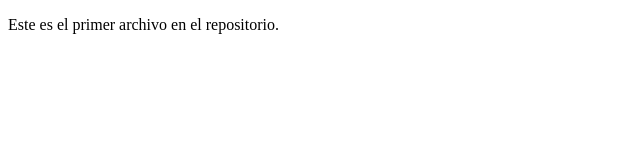
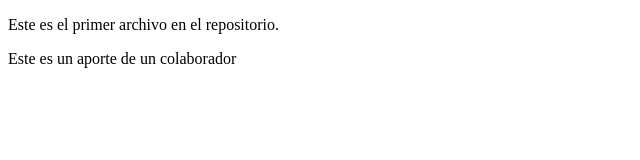
Before and after one commit to AndresMhdz/Act_3.3_Mant_y_Scripting, a plain HTML site: page index.html in a window 1280 px wide. Shown: the whole page, without its empty margins (0-640 px from the left). Drawn offline with Linux system fonts and the light colour scheme.

Commit message:
Se agregó una segunda linea al archivo

```diff
--- a/index.html
+++ b/index.html
@@ -7,5 +7,7 @@
 </head>
 <body>
     <p>Este es el primer archivo en el repositorio.</p>
+
+    <p>Este es un aporte de un colaborador</p>
 </body>
 </html>
```
